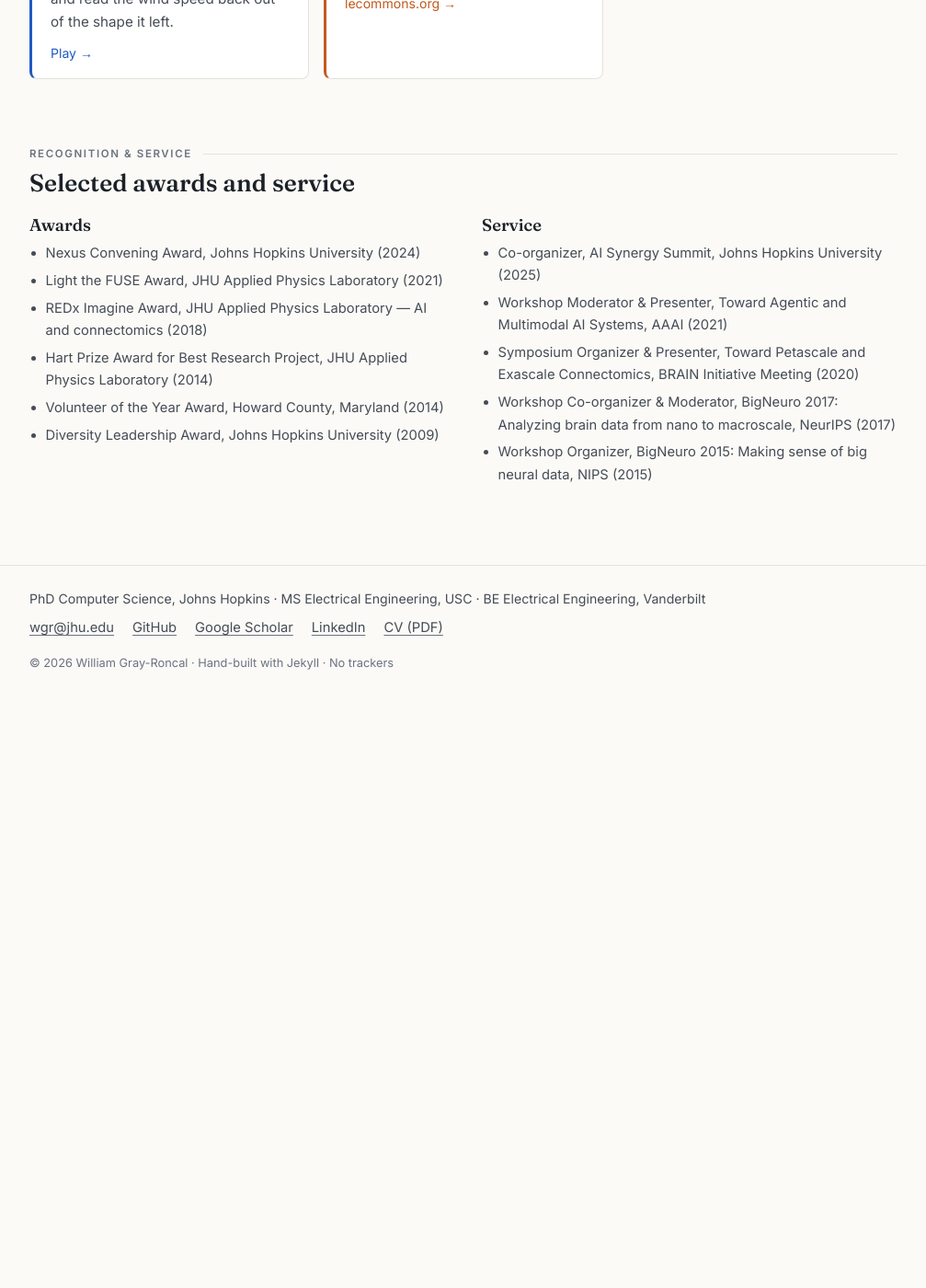
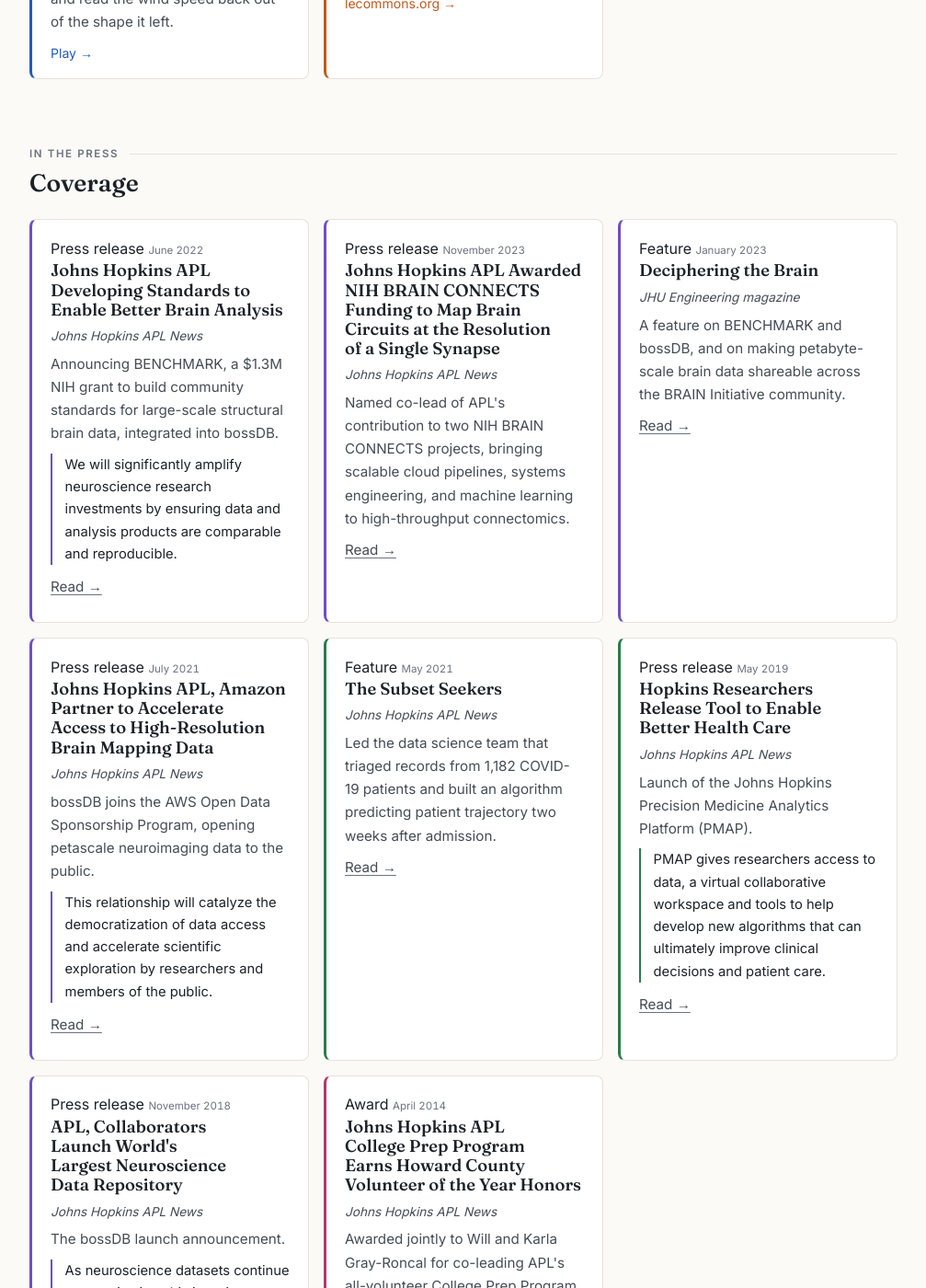
Before and after one commit to wrgr/me, a Jekyll site: the page built from index.html, in a window 1280 px wide and 1400 px high, scrolled down 6620 px. Shown: the whole window at 92% size, without its empty margins (136-1143 px from the left). Built offline with Jekyll 4.4.1, drawn with Linux system fonts in a browser that asks for light colours; before the commit the page ends 7399 px from its top, so only the background shows below that; some of the changed text lies outside the part shown.

Commit message:
Add talks, press coverage, and a missing award found by web search
Talks (now 20, was 16) go into cv/will_cv.bib and the \nocitetalks list, so
they reach the CV and the site from one place:

- IEEE ICICLE Monthly Community Call, May 2026 — invited guest, presenting the
  LENS concentration
- CoNECD 2024 pre-conference workshop — lead facilitator, CIRCUIT's eight pillars
- SXSW 2022 — speaker listing confirmed, but the session page is dead and the
  title is unrecoverable, so no topic is asserted
- JHU CS Department Seminar, 2016 — was missing from the CV entirely

New _data/media.yml, eight URL-cited press items, four carrying verbatim
quotes from him. Attribution was checked per item: the BENCHMARK release also
quotes Brock Wester, and the COVID-subtyping feature quotes colleagues
describing his work, so neither is attributed to him.

Awards gains the 2017 Outstanding Young Alumni Award (Greeneville City Schools
Education Foundation), which the CV did not have.

Co-Authored-By: Claude Fable 5 <noreply@anthropic.com>
Claude-Session: https://claude.ai/code/session_019pD1fYkRA2brqETaSMgRX1

```diff
--- a/_data/cv/awards.yml
+++ b/_data/cv/awards.yml
@@ -24,6 +24,11 @@
 
 - group: Service & Leadership
   items:
+    - year: 2017
+      title: Outstanding Young Alumni Award
+      org: Greeneville City Schools Education Foundation
+      detail: CORE Champions Awards, cited in part for co-founding the APL College Prep program
+      featured: true
     - year: 2014
       title: Volunteer of the Year Award
       org: Howard County, Maryland
--- /dev/null
+++ b/_data/media.yml
@@ -0,0 +1,111 @@
+# Press coverage and news. Every item is URL-cited; `quote` fields are verbatim
+# from the linked source and attributed to him specifically — several APL
+# releases quote colleagues on the same project, so check before adding one.
+# `role: subject` = the piece is about his work; `mentioned` = named in passing.
+
+- title: Johns Hopkins APL Developing Standards to Enable Better Brain Analysis
+  kind: Press release
+  outlet: Johns Hopkins APL News
+  date: June 2022
+  role: subject
+  domains: [neuro, ai]
+  blurb: >-
+    Announcing BENCHMARK, a $1.3M NIH grant to build community standards for
+    large-scale structural brain data, integrated into bossDB.
+  quote: >-
+    We will significantly amplify neuroscience research investments by ensuring
+    data and analysis products are comparable and reproducible.
+  url: https://www.jhuapl.edu/news/news-releases/220602-apl-empowering-brain-mapping-analytics
+
+- title: >-
+    Johns Hopkins APL Awarded NIH BRAIN CONNECTS Funding to Map Brain Circuits
+    at the Resolution of a Single Synapse
+  kind: Press release
+  outlet: Johns Hopkins APL News
+  date: November 2023
+  role: subject
+  domains: [neuro]
+  blurb: >-
+    Named co-lead of APL's contribution to two NIH BRAIN CONNECTS projects,
+    bringing scalable cloud pipelines, systems engineering, and machine learning
+    to high-throughput connectomics.
+  url: https://www.jhuapl.edu/news/news-releases/231114-apl-awarded-nih-brain-connects-funding
+
+- title: Deciphering the Brain
+  kind: Feature
+  outlet: JHU Engineering magazine
+  date: January 2023
+  role: subject
+  domains: [neuro, ai]
+  blurb: >-
+    A feature on BENCHMARK and bossDB, and on making petabyte-scale brain data
+    shareable across the BRAIN Initiative community.
+  url: https://engineering.jhu.edu/magazine/2023/01/deciphering-the-brain
+
+- title: >-
+    Johns Hopkins APL, Amazon Partner to Accelerate Access to High-Resolution
+    Brain Mapping Data
+  kind: Press release
+  outlet: Johns Hopkins APL News
+  date: July 2021
+  role: subject
+  domains: [neuro, ai]
+  blurb: >-
+    bossDB joins the AWS Open Data Sponsorship Program, opening petascale
+    neuroimaging data to the public.
+  quote: >-
+    This relationship will catalyze the democratization of data access and
+    accelerate scientific exploration by researchers and members of the public.
+  url: https://www.jhuapl.edu/news/news-releases/210722b-BossDB-Amazon-Web-Services-brain-neuroscience
+
+- title: The Subset Seekers
+  kind: Feature
+  outlet: Johns Hopkins APL News
+  date: May 2021
+  role: mentioned
+  domains: [health, ai]
+  blurb: >-
+    Led the data science team that triaged records from 1,182 COVID-19 patients
+    and built an algorithm predicting patient trajectory two weeks after
+    admission.
+  url: https://www.jhuapl.edu/news/news-releases/210524-precision-medicine-finds-covid-subtypes
+
+- title: Hopkins Researchers Release Tool to Enable Better Health Care
+  kind: Press release
+  outlet: Johns Hopkins APL News
+  date: May 2019
+  role: subject
+  domains: [health]
+  blurb: >-
+    Launch of the Johns Hopkins Precision Medicine Analytics Platform (PMAP).
+  quote: >-
+    PMAP gives researchers access to data, a virtual collaborative workspace and
+    tools to help develop new algorithms that can ultimately improve clinical
+    decisions and patient care.
+  url: https://www.jhuapl.edu/news/news-releases/190530b-hopkins-researchers-release-tool-enable-better-health-care
+
+- title: APL, Collaborators Launch World's Largest Neuroscience Data Repository
+  kind: Press release
+  outlet: Johns Hopkins APL News
+  date: November 2018
+  role: subject
+  domains: [neuro, ai]
+  blurb: The bossDB launch announcement.
+  quote: >-
+    As neuroscience datasets continue to grow in size, this is an important
+    example of collaborative experimentation at the forefront of neuroscience,
+    combining diverse expertise drawn from many research groups.
+  url: https://www.jhuapl.edu/news/news-releases/181126-apl-collaborators-launch-worlds-largest-neuroscience-data-repository
+
+- title: >-
+    Johns Hopkins APL College Prep Program Earns Howard County Volunteer of the
+    Year Honors
+  kind: Award
+  outlet: Johns Hopkins APL News
+  date: April 2014
+  role: subject
+  domains: [workforce]
+  blurb: >-
+    Awarded jointly to Will and Karla Gray-Roncal for co-leading APL's
+    all-volunteer College Prep Program.
+  url: https://www.jhuapl.edu/news/news-releases/140407-johns-hopkins-apl-college-prep-program-earns-howard-county-volunteer-year-honors
--- a/index.html
+++ b/index.html
@@ -126,6 +126,16 @@ title: William Gray-Roncal, PhD
   </div>
 </section>
 
+<section id="media">
+  <div class="kicker"><span class="eyebrow">In the press</span></div>
+  <h2>Coverage</h2>
+  <div class="card-grid">
+    {% for m in site.data.media %}
+      {% include media-card.html item=m %}
+    {% endfor %}
+  </div>
+</section>
+
 <section id="recognition">
   <div class="kicker"><span class="eyebrow">Recognition &amp; service</span></div>
   <h2>Selected awards and service</h2>
```
Also changed, not shown: _bibliography/papers.bib (+39 -0 lines), cv/will_cv.bib (+27 -0 lines), 3 other files.
